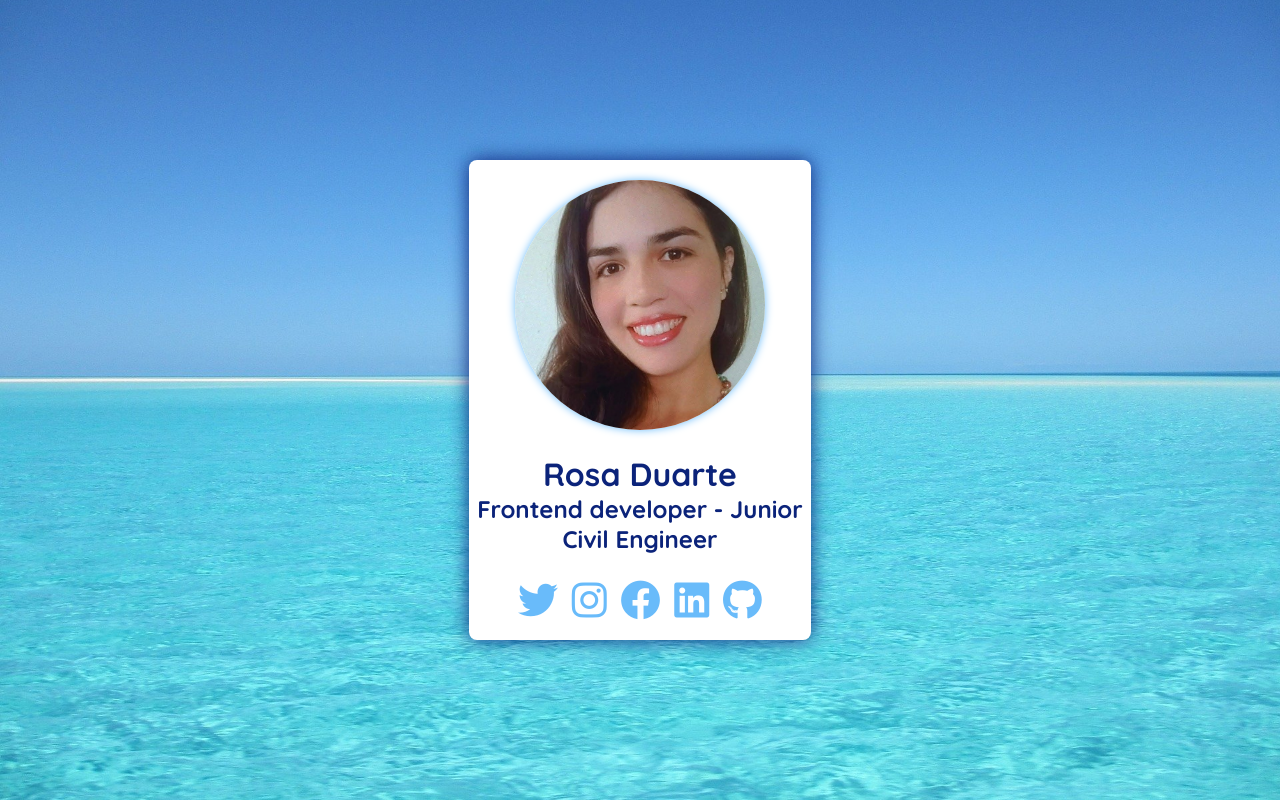
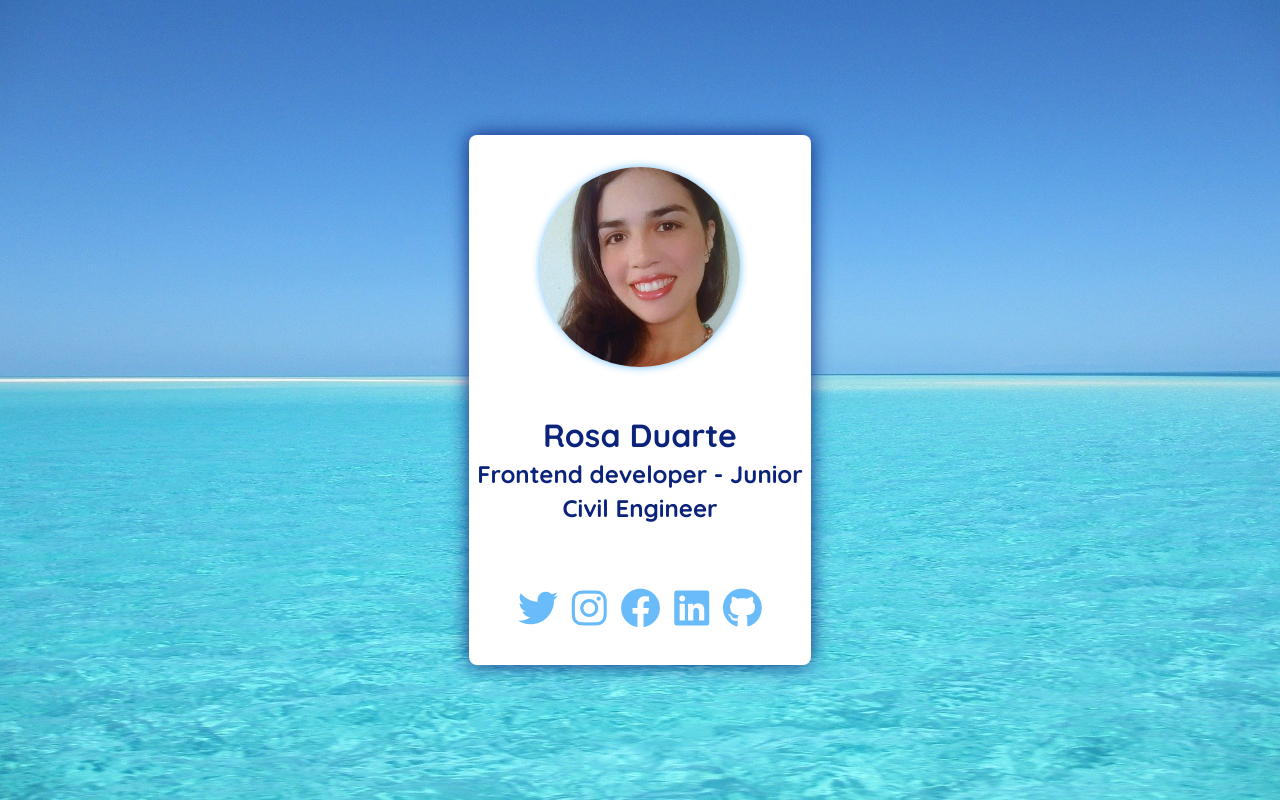
Before and after one commit to RosaDuarte/ficha-redes, a plain HTML site: page index.html in a window 1280 px wide. Drawn offline with Linux system fonts and the light colour scheme.

Commit message:
arreglos

```diff
--- a/style.css
+++ b/style.css
@@ -24,25 +24,34 @@ body{
     text-align: center;
     justify-content: space-evenly;
     background-color: #fff;
-    height: 70%;
+    height: auto;
     border-radius: 8px;
     box-shadow: 0px 0px 20px #0B237A;
 }
 .img-ficha{
     padding: 8px;
+    height: 280px;
+    padding-top: 32px;
 }
 .img-ficha img{
-    width: 250px;
-    height: 250px;
+    width: 200px;
+    height: 200px;
     border-radius: 50%;
     object-fit: cover;
     box-shadow: 0px 0px 8px #69BBFA;
 }
 .title-ficha{
-    padding: 0 8px;
+    padding: 0px 8px 0px 8px;
     color: #0B237A;
+    height: 150px;
 }
-
+.title-ficha h2{
+    padding-top: 4px;
+}
+.pg-ficha{
+    height: 100px;
+    padding-top: 8px;
+}
 .pg-ficha span{
     font-size: 50px;
 }
@@ -53,11 +62,11 @@ body{
     font-size: 40px;
     color: #69BBFA;
 }
-.pg-ficha span i:hover{
+.pg-ficha span i:hover, .pg-ficha span i:active{
     transform: rotate(10deg);
     color: #7dd87d;
 }
-@media (min-width:769px) and (max-width:1023px){
+/* @media (min-width:769px) and (max-width:1023px){
     .ficha{
         height: 60%;
     }
@@ -73,4 +82,4 @@ body{
         height: 60%;
 
     }
-}
+} */
```
